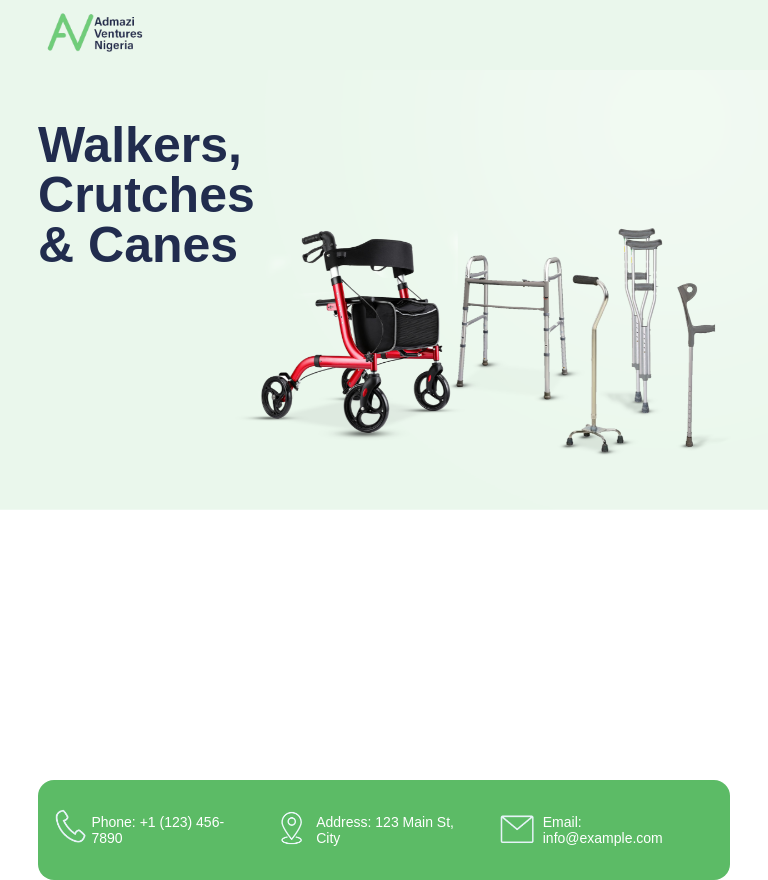
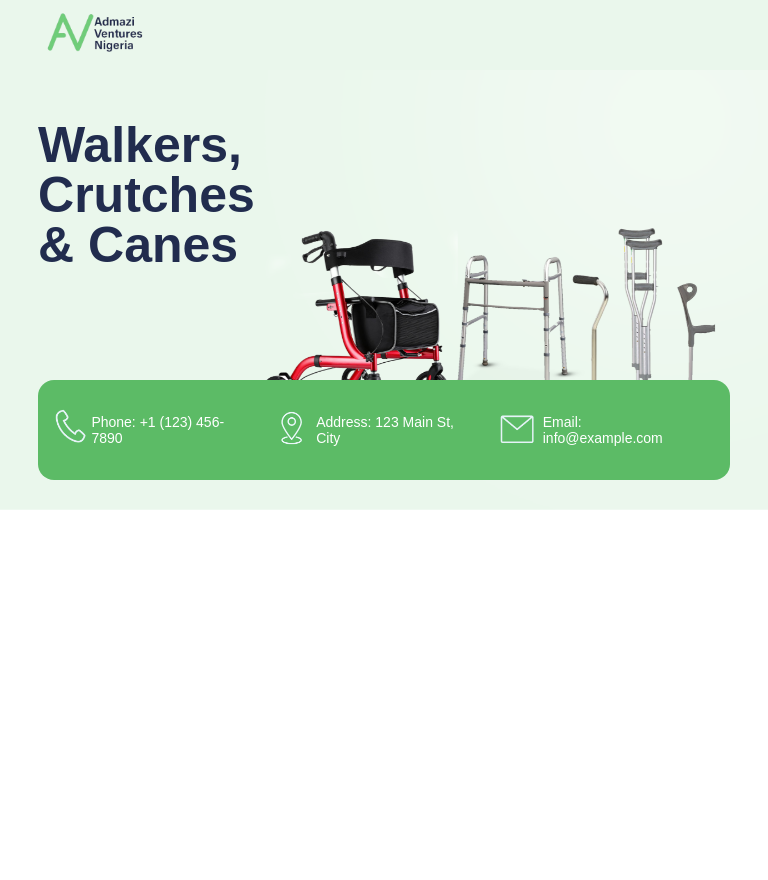
Before and after one commit to Buzoor/admazi-ventures, a plain HTML site: page index.html in a window 768 px wide. After the commit the page ends 800 px from the top, so only its background shows below. Drawn offline with Linux system fonts and the light colour scheme.

Commit message:
Update styles.css

```diff
--- a/styles.css
+++ b/styles.css
@@ -327,7 +327,7 @@ span {
                 align-items: center;
                 /* Adjust the width for mobile screens */
                 left: 5%;
-                bottom:-10%;
+                bottom:40%;
                 /* Adjust the position for mobile screens */
             }
 
```
